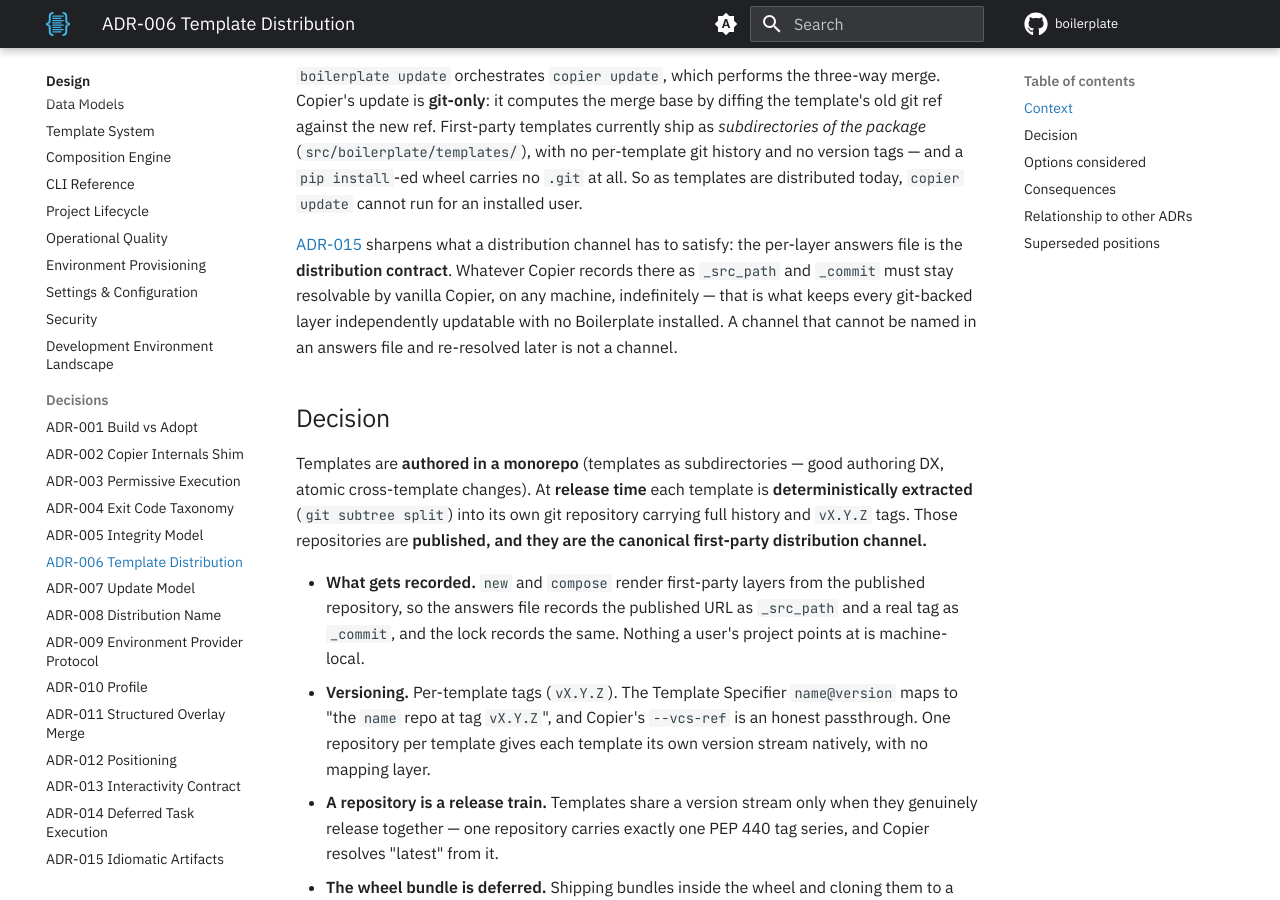
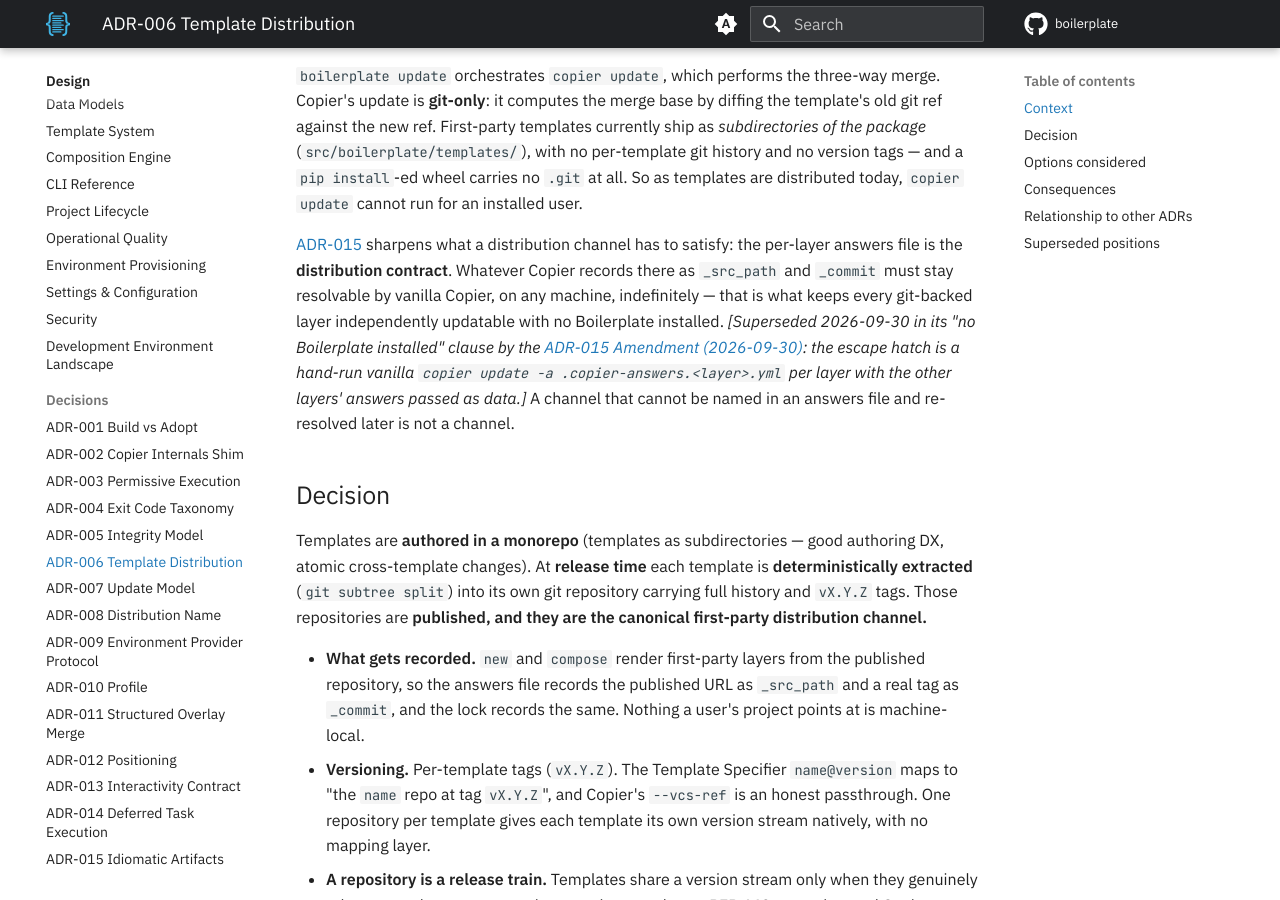
Before and after one commit to TheRealBillSiegler/boilerplate, an MkDocs documentation site: the page built from docs/design/adr-006-template-distribution.md, in a window 1280 px wide and 900 px high, scrolled down 759 px. Built offline with MkDocs 1.6.1 and Material for MkDocs 9.7.7, drawn with Linux system fonts in a browser that asks for light colours; comment, search, counter and statistics services are not loaded; the version menu is left out.

Commit message:
docs(design): mark ADR-006 no-Boilerplate clause superseded
ADR-015's amendment replaces the claim that every git-backed layer stays
updatable with no Boilerplate installed with a hand-run vanilla update
per layer. ADR-006 carried no marker, so the two docs contradicted.

Co-Authored-By: Claude Sonnet 5.5 <noreply@anthropic.com>

```diff
--- a/docs/design/adr-006-template-distribution.md
+++ b/docs/design/adr-006-template-distribution.md
@@ -8,7 +8,7 @@
 
 `boilerplate update` orchestrates `copier update`, which performs the three-way merge. Copier's update is **git-only**: it computes the merge base by diffing the template's old git ref against the new ref. First-party templates currently ship as *subdirectories of the package* (`src/boilerplate/templates/`), with no per-template git history and no version tags — and a `pip install`-ed wheel carries no `.git` at all. So as templates are distributed today, `copier update` cannot run for an installed user.
 
-[ADR-015](adr-015-idiomatic-artifacts.md) sharpens what a distribution channel has to satisfy: the per-layer answers file is the **distribution contract**. Whatever Copier records there as `_src_path` and `_commit` must stay resolvable by vanilla Copier, on any machine, indefinitely — that is what keeps every git-backed layer independently updatable with no Boilerplate installed. A channel that cannot be named in an answers file and re-resolved later is not a channel.
+[ADR-015](adr-015-idiomatic-artifacts.md) sharpens what a distribution channel has to satisfy: the per-layer answers file is the **distribution contract**. Whatever Copier records there as `_src_path` and `_commit` must stay resolvable by vanilla Copier, on any machine, indefinitely — that is what keeps every git-backed layer independently updatable with no Boilerplate installed. *[Superseded 2026-09-30 in its "no Boilerplate installed" clause by the [ADR-015 Amendment (2026-09-30)](adr-015-idiomatic-artifacts.md#amendment-2026-09-30-the-update-walk-runs-through-the-merged-schema-a-layer-declares-only-what-it-owns-or-overrides): the escape hatch is a hand-run vanilla `copier update -a .copier-answers.<layer>.yml` per layer with the other layers' answers passed as data.]* A channel that cannot be named in an answers file and re-resolved later is not a channel.
 
 ## Decision
 
```
